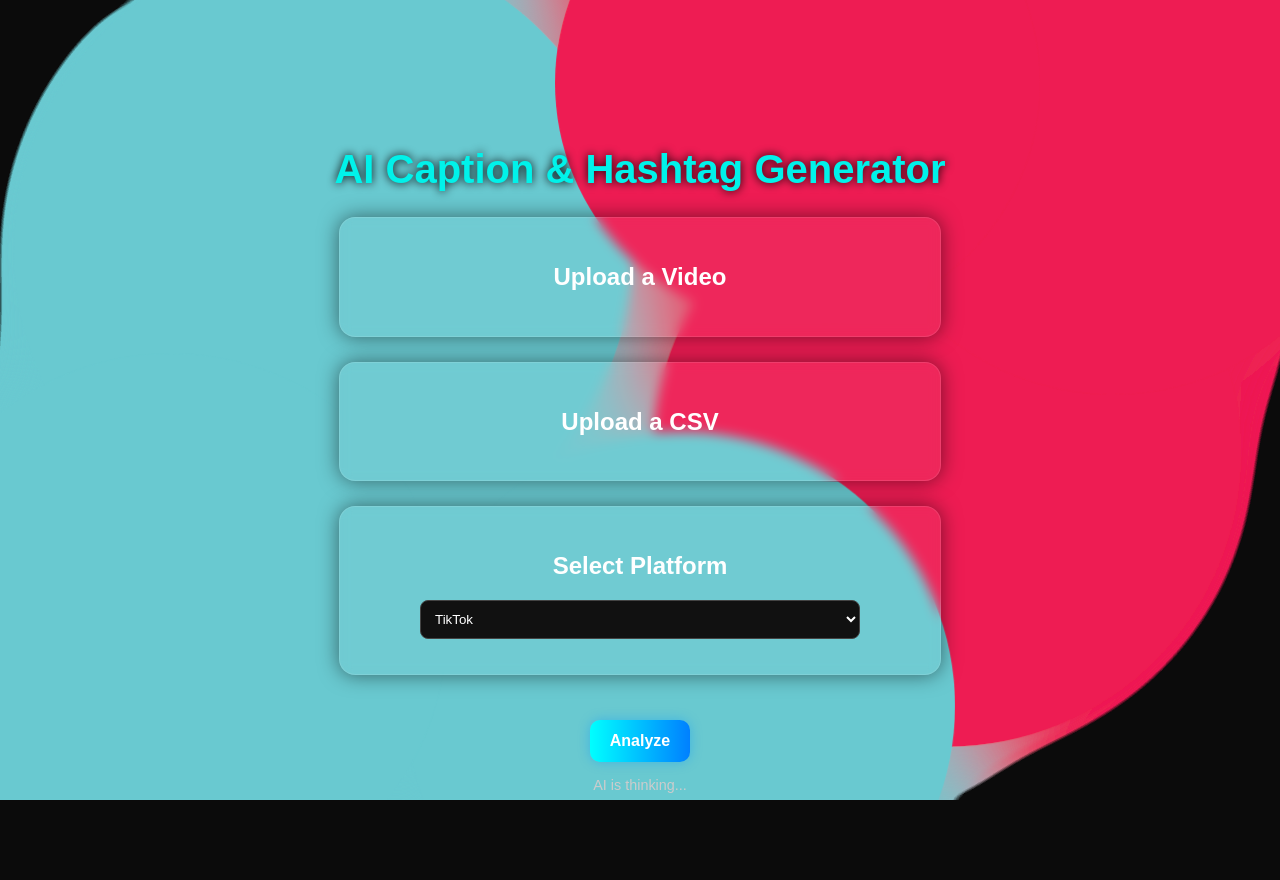
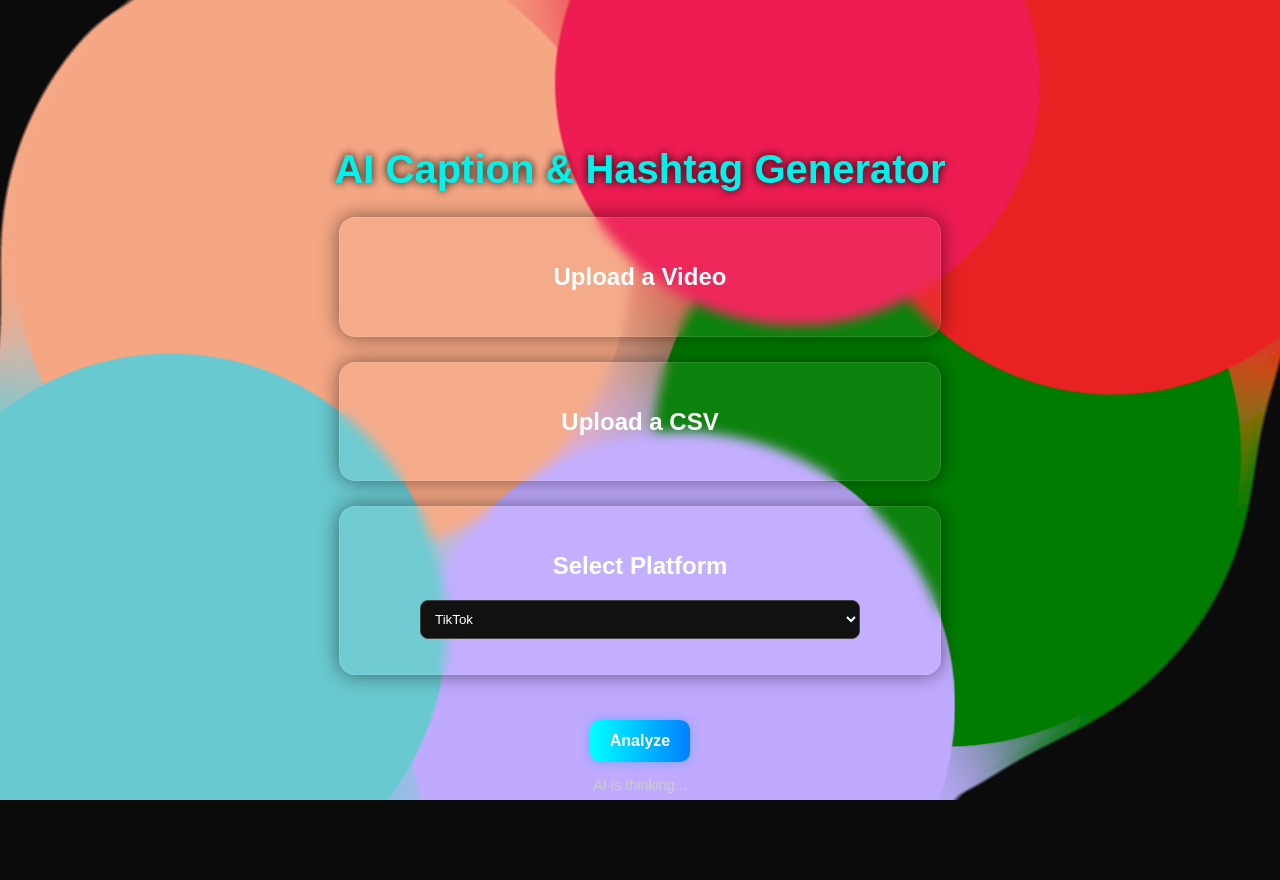
Before and after one commit to longlinemedia2025/tiktok-ai-analyzer, a Flask app: page / in a window 1280 px wide. Run offline with Flask 3, Linux system fonts and the light colour scheme.

Commit message:
Edit blobs

```diff
--- a/templates/index.html
+++ b/templates/index.html
@@ -115,17 +115,17 @@
     }
     .blob {
       opacity: 0;
-      animation: fadeIn 3s ease forwards, float 25s infinite ease-in-out alternate;
+      animation: fadeIn 3s ease forwards, float 25s infinite ease-in-out alternate, hueShift 12s infinite linear;
       transform-origin: center;
     }
 
     /* independent pulse animations */
-    .blob:nth-child(1) { animation-delay: 0s, 0s; animation-name: fadeIn, float1; }
-    .blob:nth-child(2) { animation-delay: 0.2s, 1s; animation-name: fadeIn, float2; }
-    .blob:nth-child(3) { animation-delay: 0.4s, 2s; animation-name: fadeIn, float3; }
-    .blob:nth-child(4) { animation-delay: 0.6s, 3s; animation-name: fadeIn, float4; }
-    .blob:nth-child(5) { animation-delay: 0.8s, 4s; animation-name: fadeIn, float5; }
-    .blob:nth-child(6) { animation-delay: 1s, 5s; animation-name: fadeIn, float6; }
+    .blob:nth-child(1) { animation-delay: 0s, 0s, 0s; animation-name: fadeIn, float1, hueShift; }
+    .blob:nth-child(2) { animation-delay: 0.2s, 1s, 2s; animation-name: fadeIn, float2, hueShift; }
+    .blob:nth-child(3) { animation-delay: 0.4s, 2s, 4s; animation-name: fadeIn, float3, hueShift; }
+    .blob:nth-child(4) { animation-delay: 0.6s, 3s, 6s; animation-name: fadeIn, float4, hueShift; }
+    .blob:nth-child(5) { animation-delay: 0.8s, 4s, 8s; animation-name: fadeIn, float5, hueShift; }
+    .blob:nth-child(6) { animation-delay: 1s, 5s, 10s; animation-name: fadeIn, float6, hueShift; }
 
     @keyframes fadeIn {
       from { opacity: 0; transform: scale(0.8); }
@@ -137,6 +137,11 @@
     @keyframes float4 { 0%,100% { transform: translate(0,0) scale(1);} 50% {transform: translate(-100px, -80px) scale(1.25);} }
     @keyframes float5 { 0%,100% { transform: translate(0,0) scale(1);} 50% {transform: translate(120px, -100px) scale(1.15);} }
     @keyframes float6 { 0%,100% { transform: translate(0,0) scale(1);} 50% {transform: translate(-80px, 120px) scale(1.3);} }
+
+    @keyframes hueShift {
+      0% { filter: hue-rotate(0deg); }
+      100% { filter: hue-rotate(360deg); }
+    }
 
     /* Platform-based color schemes */
     body[data-platform="youtube"] .blob:nth-child(odd) { fill: #ff0000; }
@@ -223,16 +228,6 @@
       document.body.setAttribute("data-platform", platformSelect.value.toLowerCase());
     });
 
-    const blobs = document.querySelectorAll(".blob");
-    document.addEventListener("mousemove", (e) => {
-      const x = (e.clientX / window.innerWidth - 0.5) * 40;
-      const y = (e.clientY / window.innerHeight - 0.5) * 40;
-      blobs.forEach((blob, i) => {
-        const speed = (i + 1) / 10;
-        blob.style.transform += `translate(${x * speed}px, ${y * speed}px)`;
-      });
-    });
-
     const analyzeBtn = document.getElementById("analyzeBtn");
     const loadingBar = document.getElementById("loading-bar");
     const progress = loadingBar.querySelector("div");
```
